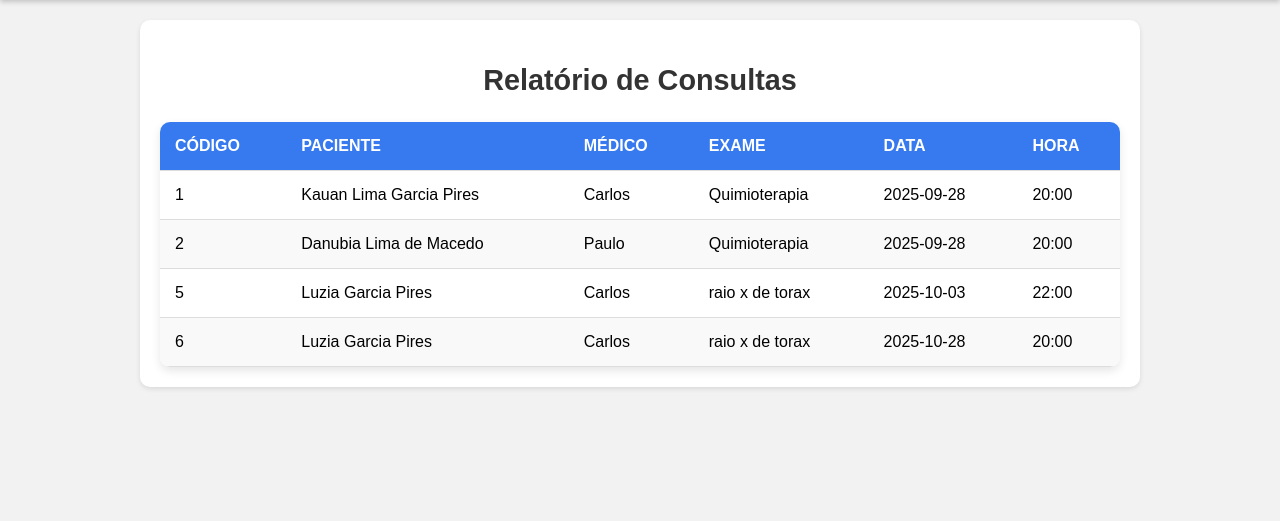
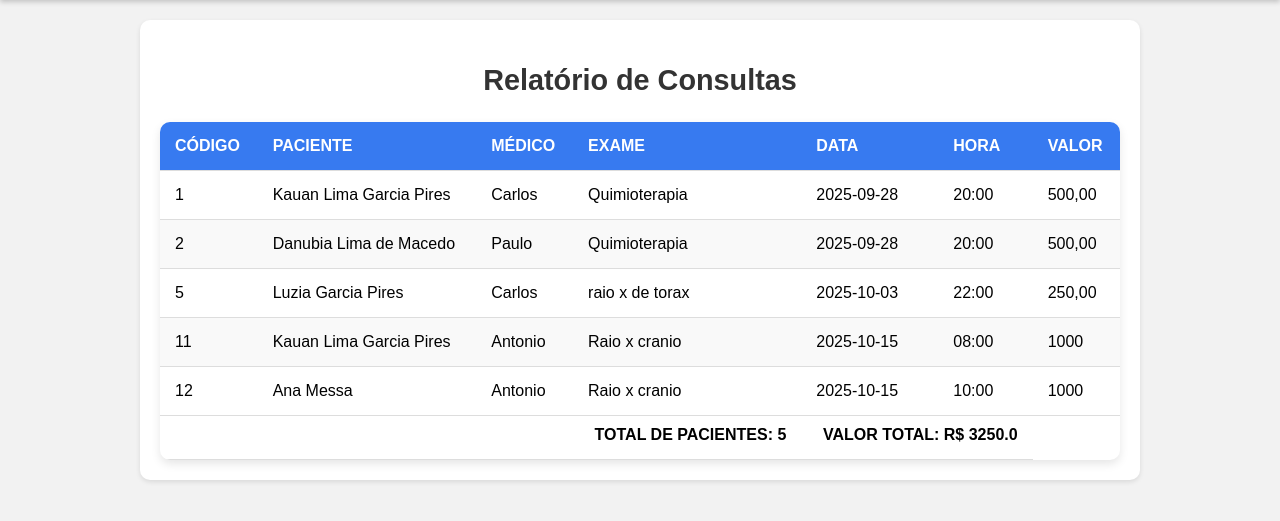
Before and after one commit to Kauan-limaa/Clinica-sistema, a Flask app: page /relatorios/consultas in a window 1280 px wide. Shown: the part 120-641 px from the top of the page. Run offline with Flask 3, Linux system fonts and the light colour scheme.

Commit message:
Nova funcionalidade de faturamento e atualizações gerais

```diff
--- a/CONTROLLER/dados.py
+++ b/CONTROLLER/dados.py
@@ -207,6 +207,91 @@
 BASE_DIR = Path(__file__).resolve().parent.parent
 EXAMES_FILE = BASE_DIR / 'data' / 'dados_exame.json'
 CONSULTAS_FILE = BASE_DIR / 'data' / 'dados_consulta.json'
+
+
+def calcular_faturamento_por_periodo(data_inicio_str, data_fim_str):
+
+    faturamento_total = 0.0
+    consultas_do_periodo = []
+    mapa_exames = {}
+
+    try:
+        data_inicio = datetime.strptime(data_inicio_str, '%Y-%m-%d').date()
+        data_fim = datetime.strptime(data_fim_str, '%Y-%m-%d').date()
+
+        if data_inicio > data_fim:
+            raise ValueError("A data de início não pode ser posterior à data de fim.")
+
+        with open(EXAMES_FILE, 'r', encoding='utf-8') as f:
+            exames = json.load(f)
+
+            for exame in exames:
+                valor_str = exame.get('valor_exame', '0,00').replace('.', '').replace(',', '.')
+                try:
+                    codigo_int = int(exame['codigo'])
+                except (ValueError, TypeError):
+                    continue
+                mapa_exames[codigo_int] = {
+                    "valor": float(valor_str),
+                    "descricao": exame.get('descricao_exa', 'N/A')
+                }
+
+        with open(CONSULTAS_FILE, 'r', encoding='utf-8') as f:
+            consultas = json.load(f)
+
+            consultas_processadas = 0
+
+            for consulta in consultas:
+                data_consulta_str = consulta.get('data')
+
+                try:
+                    data_consulta = datetime.strptime(data_consulta_str, '%Y-%m-%d').date()
+                except (ValueError, TypeError):
+                    continue
+
+                if data_inicio <= data_consulta <= data_fim:
+
+                    codigo_exame = consulta.get('exame')
+                    if isinstance(codigo_exame, str) and codigo_exame.isdigit():
+                         codigo_exame = int(codigo_exame)
+                    elif isinstance(codigo_exame, float):
+                         codigo_exame = int(codigo_exame)
+
+
+                    dados_exame = mapa_exames.get(codigo_exame, {"valor": 0.0, "descricao": "Exame Não Encontrado"})
+
+                    valor_exame = dados_exame["valor"]
+                    faturamento_total += valor_exame
+                    consultas_processadas += 1
+
+                    consulta_detalhada = {
+                        "codigo": consulta.get('codigo'),
+                        "paciente_codigo": consulta.get('paciente'),
+                        "medico_codigo": consulta.get('medico'),
+                        "data": data_consulta_str,
+                        "descricao": dados_exame["descricao"],
+                        "valor": valor_exame
+                    }
+                    consultas_do_periodo.append(consulta_detalhada)
+
+        return {
+            "faturamento_total": faturamento_total,
+            "consultas": consultas_do_periodo
+        }
+
+    except FileNotFoundError as e:
+        erro_msg = f"Arquivo não encontrado: '{e.filename}'"
+        print(erro_msg, file=sys.stderr)
+        return {"faturamento_total": 0.0, "consultas": [], "erro": erro_msg}
+    except ValueError as e:
+        erro_msg = f"{e}. Certifique-se de que as datas estão no formato 'AAAA-MM-DD'."
+        print(erro_msg, file=sys.stderr)
+        return {"faturamento_total": 0.0, "consultas": [], "erro": erro_msg}
+    except Exception as e:
+        erro_msg = f"ERRO CRÍTICO NO PROCESSAMENTO: {e}"
+        print(erro_msg, file=sys.stderr)
+        return {"faturamento_total": 0.0, "consultas": [], "erro": erro_msg}
+
 
 def calcular_faturamento_diario(data_desejada):
 
--- a/app.py
+++ b/app.py
@@ -50,6 +50,7 @@
 from routes.faturamentos.diario import faturamento_diario_bp
 from routes.faturamentos.medico_fat import faturamento_medico_bp
 from routes.faturamentos.especialidade_fat import faturamento_especialidade_bp
+from routes.faturamentos.entre import faturamento_entre_bp
 
 app.register_blueprint(cidades_bp)
 app.register_blueprint(pacientes_bp)
@@ -70,6 +71,7 @@
 app.register_blueprint(faturamento_diario_bp)
 app.register_blueprint(faturamento_medico_bp)
 app.register_blueprint(faturamento_especialidade_bp)
+app.register_blueprint(faturamento_entre_bp)
 
 
 @app.route("/")
--- a/data/codigos/ultimo_codigo_consulta.json
+++ b/data/codigos/ultimo_codigo_consulta.json
@@ -1 +1 @@
-{"ultimo_codigo": 6}
+{"ultimo_codigo": 12}
--- a/data/codigos/ultimo_codigo_exame.json
+++ b/data/codigos/ultimo_codigo_exame.json
@@ -1 +1 @@
-{"ultimo_codigo": 2}
+{"ultimo_codigo": 3}
--- a/data/codigos/ultimo_codigo_medico.json
+++ b/data/codigos/ultimo_codigo_medico.json
@@ -1 +1 @@
-{"ultimo_codigo": 2}
+{"ultimo_codigo": 3}
--- a/data/codigos/ultimo_codigo_paciente.json
+++ b/data/codigos/ultimo_codigo_paciente.json
@@ -1 +1 @@
-{"ultimo_codigo": 3}
+{"ultimo_codigo": 4}
--- a/data/dados_consulta.json
+++ b/data/dados_consulta.json
@@ -24,11 +24,19 @@
         "hora": "22:00"
     },
     {
-        "codigo": 6,
-        "paciente": 3,
-        "medico": 1,
-        "exame": 2,
-        "data": "2025-10-28",
-        "hora": "20:00"
+        "codigo": 11,
+        "paciente": 1,
+        "medico": 3,
+        "exame": 3,
+        "data": "2025-10-15",
+        "hora": "08:00"
+    },
+    {
+        "codigo": 12,
+        "paciente": 4,
+        "medico": 3,
+        "exame": 3,
+        "data": "2025-10-15",
+        "hora": "10:00"
     }
 ]
--- a/data/dados_exame.json
+++ b/data/dados_exame.json
@@ -10,5 +10,11 @@
         "descricao_exa": "raio x de torax",
         "especialidade_codigo": 1,
         "valor_exame": "250,00"
+    },
+    {
+        "codigo": 3,
+        "descricao_exa": "Raio x cranio",
+        "especialidade_codigo": 2,
+        "valor_exame": "1000"
     }
 ]
--- a/data/dados_medico.json
+++ b/data/dados_medico.json
@@ -14,5 +14,13 @@
         "telefone": "(18)99672665",
         "cidade_codigo": 10,
         "especialidade_codigo": 2
+    },
+    {
+        "codigo": 3,
+        "nome_medico": "Antonio",
+        "endereco": "rua das pratas 1500",
+        "telefone": "(18)99564-4525",
+        "cidade_codigo": 2,
+        "especialidade_codigo": 2
     }
 ]
--- a/data/dados_paciente.json
+++ b/data/dados_paciente.json
@@ -28,5 +28,15 @@
         "cidade_codigo": 1,
         "peso": "56",
         "altura": "1,60"
+    },
+    {
+        "codigo": 4,
+        "nome_paciente": "Ana Messa",
+        "dt_nascimento": "2006-01-27",
+        "endereco": "rua sei la 1500",
+        "telefone": "998745621",
+        "cidade_codigo": 1,
+        "peso": "56",
+        "altura": "1,60"
     }
 ]
--- a/routes/exaustiva/consulta_leitura.py
+++ b/routes/exaustiva/consulta_leitura.py
@@ -11,6 +11,10 @@
 
     nos_arvore = arvore_consulta.percorrer_em_ordem()
 
+    contador = 0
+    exame_valor = 0
+    valor_total = 0
+
     for no in nos_arvore:
         consulta = buscar_por_codigo(arvore_consulta, "data/dados_consulta.json", no['codigo'])
         if consulta:
@@ -22,7 +26,15 @@
             consulta['paciente'] = paciente['nome_paciente'] if paciente else 'Não encontrado'
             consulta['medico'] = medico['nome_medico'] if medico else 'Não encontrado'
             consulta['exame'] = exame['descricao_exa'] if exame else 'Não encontrado'
+            consulta['valor'] = exame['valor_exame'] if exame else 'Não encontrado'
+
+            exame_valor = exame.get('valor_exame', '0,00').replace('.', '').replace(',', '.')
+            exame_valor = float(exame_valor)
+
+            valor_total = valor_total + exame_valor
+
 
             relatorio_consultas.append(consulta)
+            contador = contador + 1
 
-    return render_template("relatorios/consulta_relatorio.html", consultas=relatorio_consultas)
+    return render_template("relatorios/consulta_relatorio.html", consultas=relatorio_consultas, contador = contador, valor_total = valor_total)
--- a/static/estilo.css
+++ b/static/estilo.css
@@ -277,7 +277,7 @@
     width: 100%;
 }
 
-/* Estilos adicionais para resultado */
+
 .secao-totais {
     background-color: #e6f0ff;
     padding: 20px;
@@ -304,24 +304,23 @@
 }
 
 .relatorio-tabela tfoot .total td {
-    background-color: #e6f0ff; /* Cor da classe secao-totais */
-    color: #2a63d4; /* Cor forte para o texto */
+    background-color: #e6f0ff;
+    color: #2a63d4;
     font-size: 1.1rem;
     font-weight: bold;
     border-top: 2px solid #377af0;
 }
 
-/* Alinhamento dos valores */
+
 .valor {
     text-align: right;
 }
 
-/* Alinhamento do cabeçalho da coluna de valor */
+
 .relatorio-tabela th.valor {
     text-align: right;
 }
 
-/* Usando a classe de mensagem do seu CSS */
 .mensagem-sem-registros {
     text-align: center;
     margin-top: 30px;
--- a/templates/base.html
+++ b/templates/base.html
@@ -45,6 +45,7 @@
                     <a href="{{ url_for('faturamento_diario_bp.faturamento_diario_flask') }}">Faturamento Diário</a>
                     <a href="{{ url_for('faturamento_medico_bp.faturamento_medico_flask') }}">Faturamento por Médico</a>
                     <a href="{{ url_for('faturamento_especialidade_bp.faturamento_especialidade_flask') }}">Faturamento por especialidade</a>
+                    <a href="{{ url_for('faturamento_entre_bp.faturamento_entre_flask') }}">Faturamento por período</a>
                 </div>
                 </div>
             </div>
--- a/templates/relatorios/consulta_relatorio.html
+++ b/templates/relatorios/consulta_relatorio.html
@@ -13,6 +13,7 @@
                 <th>Exame</th>
                 <th>Data</th>
                 <th>Hora</th>
+                <th>Valor</th>
             </tr>
         </thead>
         <tbody>
@@ -24,10 +25,24 @@
                 <td>{{ consulta.exame }}</td>
                 <td>{{ consulta.data }}</td>
                 <td>{{ consulta.hora }}</td>
+                <td>{{ consulta.valor }}</td>
             </tr>
             {% endfor %}
         </tbody>
-    </table>
+        <tfoot>
+            <tr>
+                <td colspan="3"></td>
+
+                <td style="text-align: right; font-weight: bold; padding-top: 10px;">
+                    TOTAL DE PACIENTES: {{ contador }}
+                </td>
+
+                <td colspan="2" style="text-align: right; font-weight: bold; padding-top: 10px;">
+                    VALOR TOTAL: R$ {{ valor_total }}
+                </td>
+            </tr>
+        </tfoot>
+        </table>
     {% else %}
     <p class="mensagem-sem-registros">Nenhuma consulta encontrada.</p>
     {% endif %}
```
Also changed, not shown: data/dados_diarias.json (+12 -2 lines), routes/faturamentos/entre.py (added, +27 -0 lines), templates/faturamento/entre.html (added, +63 -0 lines).
